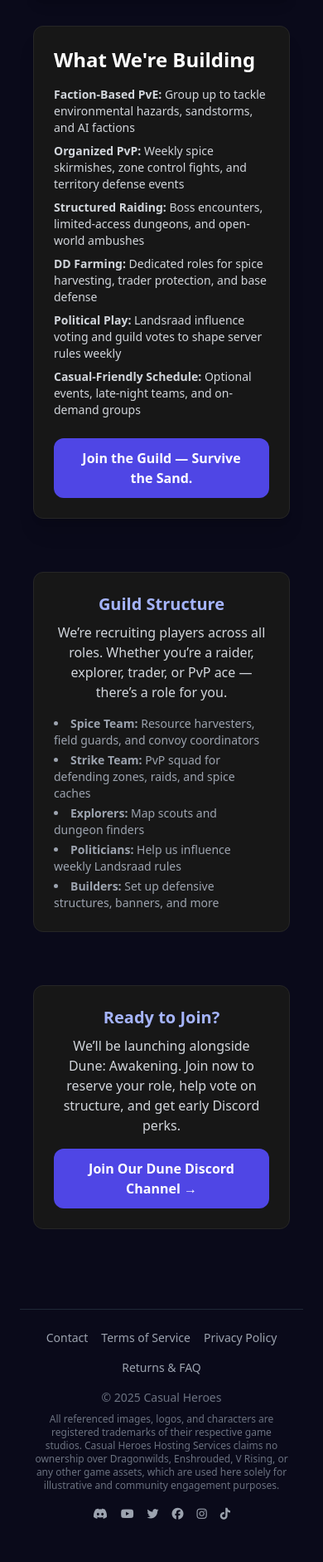
After one commit to Casual-Heroes/QuestLog, a Django app: template app/templates/dune.html in a window 390 px wide. The commit adds this page. Shown: the part 791-2673 px from the top of the page at 83% size. Run offline with Django 3.2, Linux system fonts and the light colour scheme; the template is opened without the code that fills it, so the values that code supplies are empty; some libraries are stand-ins or nearby versions.

Commit message:
Added new sites and changed  views.

```diff
--- a/app/templates/base.html
+++ b/app/templates/base.html
@@ -2,7 +2,6 @@
 <!DOCTYPE html>
 <html lang="en">
 <head>
-  <!-- In base.html inside <head> -->
   <meta property="og:title" content="{% block og_title %}Casual Heroes - Game Servers & Community{% endblock %}">
   <meta property="og:description" content="{% block og_description %}Join our friendly, mod-loving community. Explore servers, suggest games, and play your way.{% endblock %}">
   <meta property="og:image" content="{% block og_image %}https://casual-heroes.com/static/img/siteassets/homepage/CHLogoFinal.png{% endblock %}">
@@ -16,14 +15,14 @@
 
   <meta charset="UTF-8" />
   <meta name="viewport" content="width=device-width, initial-scale=1.0" />
-
-  <!-- Favicon -->
   <link rel="icon" type="image/png" href="{% static 'img/siteassets/homepage/CHLogofav.png' %}">
   <title>{% block title %}Casual Heroes{% endblock %}</title>
+
   <script src="https://cdn.tailwindcss.com"></script>
   <script defer src="https://unpkg.com/alpinejs@3.x.x/dist/cdn.min.js"></script>
   <link rel="stylesheet" href="https://cdnjs.cloudflare.com/ajax/libs/font-awesome/6.5.0/css/all.min.css" crossorigin="anonymous" referrerpolicy="no-referrer" />
   <link href="{% static 'css/custom.css' %}" rel="stylesheet">
+
   <style>
     nav a:hover,
     button:hover {
@@ -34,6 +33,7 @@
     }
   </style>
 </head>
+
 <body class="bg-[#0a0a1a] text-white font-sans">
   <div class="max-w-7xl mx-auto px-6">
     <header class="py-6">
@@ -43,33 +43,29 @@
         <nav class="flex flex-wrap justify-center gap-6 text-sm md:text-base">
           <a href="{% url 'home' %}" class="hover:text-indigo-400 transition">Home</a>
 
+          <!-- Games Dropdown -->
           <div x-data="{ open: false }" class="relative">
             <button @click="open = !open" class="font-semibold hover:text-indigo-400 transition flex items-center gap-1">
               Games ▾
             </button>
+            <div x-show="open" @click.outside="open = false" x-transition
+              class="absolute left-0 mt-2 bg-neutral-900 border border-neutral-800 rounded-lg shadow-lg w-[20rem] max-w-none z-50 text-base py-4">
 
-          <div x-show="open" @click.outside="open = false" x-transition
-              class="absolute left-0 mt-2 bg-neutral-900 border border-neutral-800 rounded-lg shadow-lg w-60 z-50 text-sm py-2">
-
-            <!-- Community Favorites Section -->
+              <!-- Community Favorites -->
               <div class="px-4 py-1 text-xs uppercase text-gray-400 tracking-wider">Community Favorites</div>
               <a href="/gamesweplay" class="block px-4 py-2 hover:bg-neutral-800">Current Games</a>
               <a href="/gameshype" class="block px-4 py-2 hover:bg-neutral-800">Games We're Hyped For</a>
               <a href="/gamesuggest" class="block px-4 py-2 hover:bg-neutral-800">Suggest a Game</a>
 
-            <!-- Hosted by Casual Heroes Section -->
-            <div class="px-4 py-1 mt-2 text-xs uppercase text-gray-400 tracking-wider">Hosted by Casual Heroes</div>
+              <!-- Hosted by CHHS -->
+              <div class="px-4 py-1 mt-2 text-xs uppercase text-gray-400 tracking-wider">Hosted by Casual Heroes Hosting Services</div>
               <a href="/7dtd" class="flex items-center gap-2 px-4 py-2 hover:bg-neutral-800">
-              <img src="{% static 'img/siteassets/homepage/7DTD.png' %}" alt="Conan Exiles" class="w-4 h-4" />
-              7 Days to Die <h6 class="text-xs text-gray-500">(Coming Soon)</h6>
-            </a>
-            <a href="/conan" class="flex items-center gap-2 px-4 py-2 hover:bg-neutral-800">
-              <img src="{% static 'img/siteassets/homepage/conan.png' %}" alt="Conan Exiles" class="w-4 h-4" />
-              Conan Exiles
+                <img src="{% static 'img/siteassets/homepage/7DTD.png' %}" alt="7DTD" class="w-4 h-4" />
+                7 Days to Die <span class="text-xs text-gray-500">(Coming Soon)</span>
               </a>
               <a href="/dragonwilds" class="flex items-center gap-2 px-4 py-2 hover:bg-neutral-800">
                 <img src="{% static 'img/siteassets/homepage/dragonwilds-1.png' %}" alt="Dragonwilds" class="w-4 h-4" />
-              Dragonwilds <h6 class="text-xs text-gray-500">(Coming Soon)</h6>
+                Dragonwilds <span class="text-xs text-gray-500">(Coming Soon)</span>
               </a>
               <a href="/enshrouded" class="flex items-center gap-2 px-4 py-2 hover:bg-neutral-800">
                 <img src="{% static 'img/siteassets/homepage/enshrouded.png' %}" alt="Enshrouded" class="w-4 h-4" />
@@ -79,21 +75,36 @@
                 <img src="{% static 'img/siteassets/homepage/virsing.png' %}" alt="V Rising" class="w-4 h-4" />
                 V Rising
               </a>
+
+              <!-- Guilds -->
+              <div class="px-4 py-1 mt-2 text-xs uppercase text-gray-400 tracking-wider">Casual Heroes Guilds</div>
+              <a href="/dune" class="flex items-center gap-2 px-4 py-2 hover:bg-neutral-800">
+                <img src="{% static 'img/games/guilds/DA.webp' %}" alt="Dune" class="w-4 h-4" />
+                Dune
+              </a>
+              <a href="/pantheon" class="flex items-center gap-2 px-4 py-2 hover:bg-neutral-800">
+                <img src="{% static 'img/games/guilds/pantheon.webp' %}" alt="Pantheon" class="w-4 h-4" />
+                Pantheon
+              </a>
+              <a href="/wow" class="flex items-center gap-2 px-4 py-2 hover:bg-neutral-800">
+                <img src="{% static 'img/games/guilds/WoWlogo.png' %}" alt="WoW" class="w-4 h-4" />
+                World of Warcraft
+              </a>
             </div>
           </div>
-
 
           <a href="/guides" class="hover:text-indigo-400 transition">Game Guides</a>
           <a href="/features" class="hover:text-indigo-400 transition">Features</a>
           <a href="/content" class="hover:text-indigo-400 transition">Casual Heroes Content</a>
           <a href="/aboutus" class="hover:text-indigo-400 transition">About Us</a>
 
-          <!-- Hosting Dropdown with Icons -->
+          <!-- Hosting Dropdown -->
           <div x-data="{ open: false }" class="relative">
             <button @click="open = !open" class="text-indigo-400 font-semibold flex items-center gap-1 hover:text-indigo-400">
               Hosting ▾
             </button>
-            <div x-show="open" @click.outside="open = false" x-transition class="absolute left-0 mt-2 bg-neutral-900 border border-neutral-800 rounded-lg shadow-lg w-56 z-50 text-sm">
+            <div x-show="open" @click.outside="open = false" x-transition
+              class="absolute left-0 mt-2 bg-neutral-900 border border-neutral-800 rounded-lg shadow-lg w-56 z-50 text-sm">
               <a href="/hosting" class="flex items-center gap-2 px-4 py-2 hover:bg-neutral-800">
                 <span class="w-4 h-4"></span> Hosting Overview
               </a>
@@ -124,7 +135,6 @@
           </p>
         </div>
 
-
         <div class="flex gap-4 justify-center md:justify-end">
           <a href="https://discord.gg/ECwJWppSjQ"><i class="fab fa-discord"></i></a>
           <a href="https://www.youtube.com/@CasualHeroesCommunity"><i class="fab fa-youtube"></i></a>
--- /dev/null
+++ b/app/templates/dune.html
@@ -0,0 +1,68 @@
+{% extends "base.html" %}
+{% block title %}Dune Awakening Guild | Casual Heroes{% endblock %}
+{% block og_title %}Join Our Dune Guild | Casual Heroes{% endblock %}
+{% block og_description %}Explore Arrakis, battle the corrupt, and rise with Casual Heroes in Dune: Awakening. PvE, PvP, Dungeons, DD Farms, and more.{% endblock %}
+{% block og_image %}https://casual-heroes.com/static/img/siteassets/homepage/dune.jpg{% endblock %}
+{% block og_url %}https://casual-heroes.com/dune{% endblock %}
+{% block content %}
+
+<section class="mt-20 max-w-5xl mx-auto px-4">
+  <h1 class="text-4xl font-extrabold text-center mb-10">Casual Heroes in Dune: Awakening</h1>
+  <p class="text-center text-gray-300 mb-12">
+    Join our <strong>dedicated guild</strong> in the world of Arrakis — where survival, spice, and political chaos collide.
+    We’re building a strong, organized, and chill presence for players who want to thrive in PvE, PvP, and endgame content.
+  </p>
+
+  <div class="grid md:grid-cols-2 gap-8 items-start">
+    <!-- Trailer Embed -->
+    <div>
+      <iframe class="w-full aspect-video rounded-xl shadow-lg border border-neutral-800"
+              src="https://www.youtube.com/embed/J18oH_FBDYM?si=JSm6yqa8c6ACTwdU"
+              title="Dune: Awakening Reveal Trailer" frameborder="0" allowfullscreen>
+      </iframe>
+    </div>
+
+    <!-- Guild Goals & Features -->
+    <div class="bg-neutral-900 border border-neutral-800 rounded-xl p-6 shadow-xl">
+      <h2 class="text-2xl font-bold text-white mb-4">What We're Building</h2>
+      <ul class="text-gray-300 space-y-2 text-sm">
+        <li><strong>Faction-Based PvE:</strong> Group up to tackle environmental hazards, sandstorms, and AI factions</li>
+        <li><strong>Organized PvP:</strong> Weekly spice skirmishes, zone control fights, and territory defense events</li>
+        <li><strong>Structured Raiding:</strong> Boss encounters, limited-access dungeons, and open-world ambushes</li>
+        <li><strong>DD Farming:</strong> Dedicated roles for spice harvesting, trader protection, and base defense</li>
+        <li><strong>Political Play:</strong> Landsraad influence voting and guild votes to shape server rules weekly</li>
+        <li><strong>Casual-Friendly Schedule:</strong> Optional events, late-night teams, and on-demand groups</li>
+      </ul>
+
+      <div class="mt-6">
+        <a href="https://discord.gg/ECwJWppSjQ" target="_blank" class="bg-indigo-600 hover:bg-indigo-700 text-white font-semibold px-6 py-3 rounded-xl transition block text-center">
+          Join the Guild — Survive the Sand.
+        </a>
+      </div>
+    </div>
+  </div>
+
+  <!-- Structure Info -->
+  <div class="mt-16 bg-neutral-900 border border-neutral-800 p-6 rounded-xl text-center">
+    <h2 class="text-xl font-bold text-indigo-300 mb-2">Guild Structure</h2>
+    <p class="text-gray-300 mb-4">We’re recruiting players across all roles. Whether you’re a raider, explorer, trader, or PvP ace — there’s a role for you.</p>
+    <ul class="text-gray-400 space-y-1 text-sm list-disc list-inside text-left max-w-xl mx-auto">
+      <li><strong>Spice Team:</strong> Resource harvesters, field guards, and convoy coordinators</li>
+      <li><strong>Strike Team:</strong> PvP squad for defending zones, raids, and spice caches</li>
+      <li><strong>Explorers:</strong> Map scouts and dungeon finders</li>
+      <li><strong>Politicians:</strong> Help us influence weekly Landsraad rules</li>
+      <li><strong>Builders:</strong> Set up defensive structures, banners, and more</li>
+    </ul>
+  </div>
+
+  <!-- Recruitment CTA -->
+  <div class="mt-16 bg-neutral-900 border border-neutral-800 p-6 rounded-xl text-center">
+    <h2 class="text-xl font-bold text-indigo-300 mb-2">Ready to Join?</h2>
+    <p class="text-gray-300 mb-4">We’ll be launching alongside Dune: Awakening. Join now to reserve your role, help vote on structure, and get early Discord perks.</p>
+    <a href="https://discord.gg/ECwJWppSjQ" target="_blank" class="bg-indigo-600 hover:bg-indigo-700 text-white font-semibold px-6 py-3 rounded-xl transition block text-center">
+      Join Our Dune Discord Channel →
+    </a>
+  </div>
+</section>
+
+{% endblock %}
--- a/app/templates/gameshype.html
+++ b/app/templates/gameshype.html
@@ -13,7 +13,7 @@
 
   <div class="grid grid-cols-1 sm:grid-cols-2 gap-8">
     <!-- Game Card -->
-    <a href="https://store.steampowered.com/app/1172710/Dune_Awakening/" target="_blank" class="bg-neutral-900 border border-neutral-800 p-4 rounded-xl shadow-[0_0_10px_#6366f1] shadow transition hover:shadow-[0_0_40px_#818CF8] block">
+    <a href="https://casual-heroes.com/dune/" target="_blank" class="bg-neutral-900 border border-neutral-800 p-4 rounded-xl shadow-[0_0_10px_#6366f1] shadow transition hover:shadow-[0_0_40px_#818CF8] block">
       <h2 class="text-xl font-semibold text-indigo-400">Dune: Awakening</h2>
       <p class="text-sm text-gray-400">Launching June 10, Dune blends MMO survival and spice-fueled chaos. We'll be running a guild, lore events, and more.</p>
     </a>
--- a/app/templates/vrising.html
+++ b/app/templates/vrising.html
@@ -9,7 +9,8 @@
 <section class="mt-20 max-w-5xl mx-auto px-4">
   <h1 class="text-4xl font-extrabold text-center mb-10">V Rising Hosting by Casual Heroes</h1>
   <p class="text-center text-gray-300 mb-12">
-    Casual Heroes runs one of the most <strong>uniquely scripted V Rising servers</strong> in the world — built from the ground up with custom events, Soulslike tuning, and true modding innovation.
+    Casual Heroes, Now recognized as an <strong>Official Community Server</strong> by Stunlock Studios. We one of the most <strong>uniquely scripted V Rising servers</strong> in the world.
+    Built from the ground up with custom events, Soulslike tuning, and true modding innovation.
   </p>
 
   <div class="grid md:grid-cols-2 gap-8 items-start">
--- a/app/urls.py
+++ b/app/urls.py
@@ -9,6 +9,9 @@ urlpatterns = [
     path('hosting/', views.hosting, name='hosting'),
     path('7dtd/', views.sevendtd, name='7dtd'),
     path('dragonwilds/', views.dragonwilds, name='dragonwilds'),
+    path('dune/', views.dune, name='dune'),
+    path('pantheon/', views.pantheon, name='pantheon'),
+    path('wow/', views.wow, name='wow'),
     path('enshrouded/', views.enshrouded, name='enshrouded'),
     path('conan/', views.conan, name='conan'),
     path('vrising/', views.vrising, name='vrising'),
```
Also changed, not shown: app/templates/pantheon.html (added, +65 -0 lines), app/templates/wow.html (added, +67 -0 lines), app/views.py (+65 -39 lines), app/templates/dune_guild.html (added), 1 other file. Lines whose indentation alone changed are shown as unchanged.
